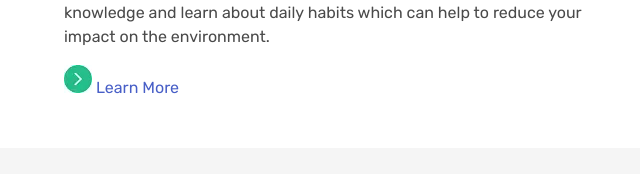
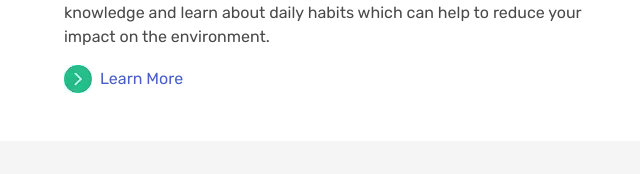
Before and after one commit to GleristonCastro/learn_bulma_css, a website: page project2/index.html in a window 1280 px wide. Shown: the part 611-785 px from the top of the page, 0-640 px from the left. Drawn offline with Linux system fonts and the light colour scheme.

Commit message:
fix align items button learn more

```diff
--- a/project2/index.html
+++ b/project2/index.html
@@ -66,8 +66,8 @@
           <p class="py-4">Join the movement and become part of the challenge to raise your eco knowledge and learn about
             daily habits which can help to reduce your impact on the environment.</p>
 
-          <a href="#">
-            <img src="assets/more_button.webp" alt=""> Learn More
+          <a href="#" class="is-flex is-align-items-center">
+            <img src="assets/more_button.webp" alt="Learn More"> <span class="pl-2">Learn More</span>
           </a>
         </div>
         <div class="column is-6">
```
